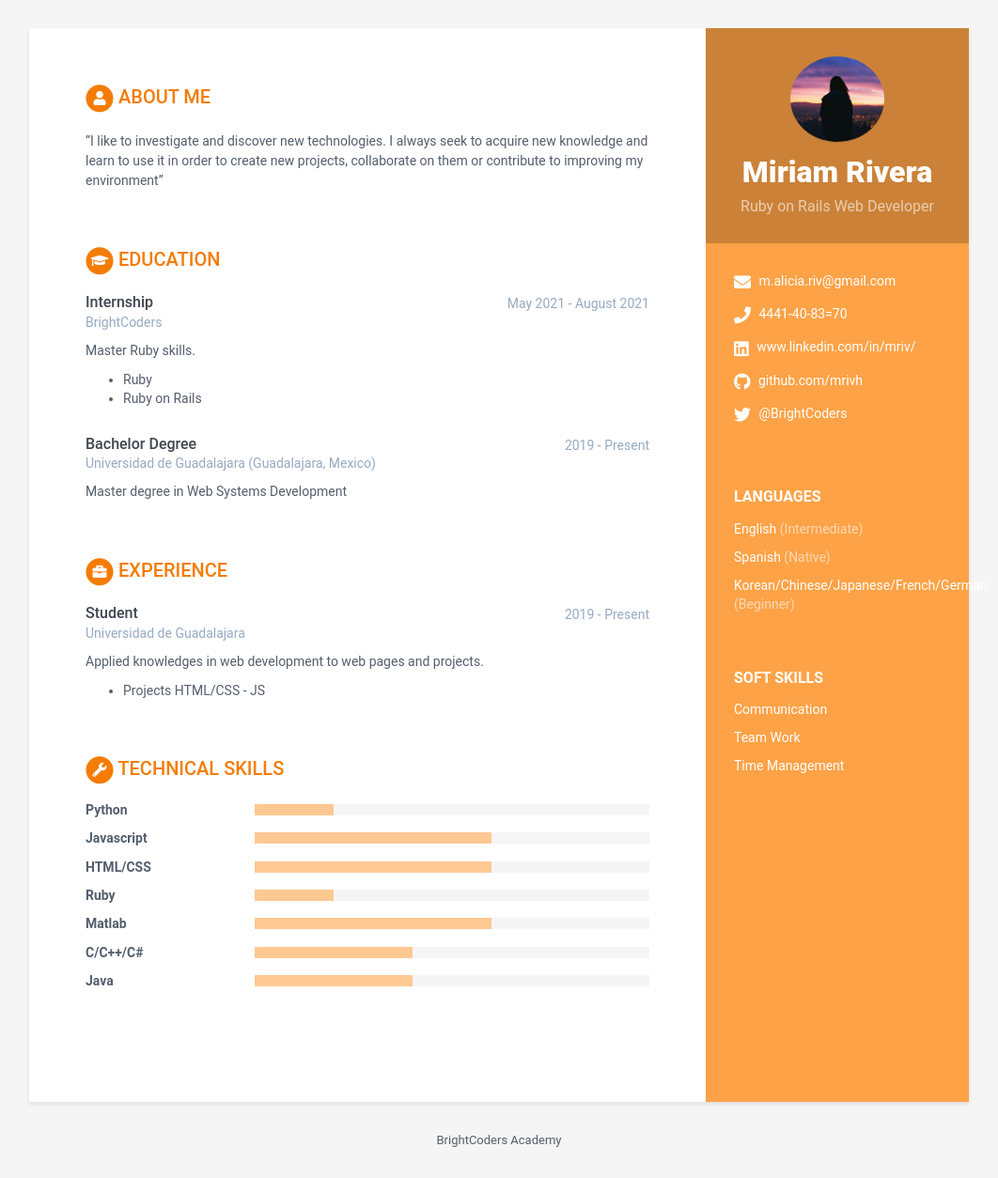
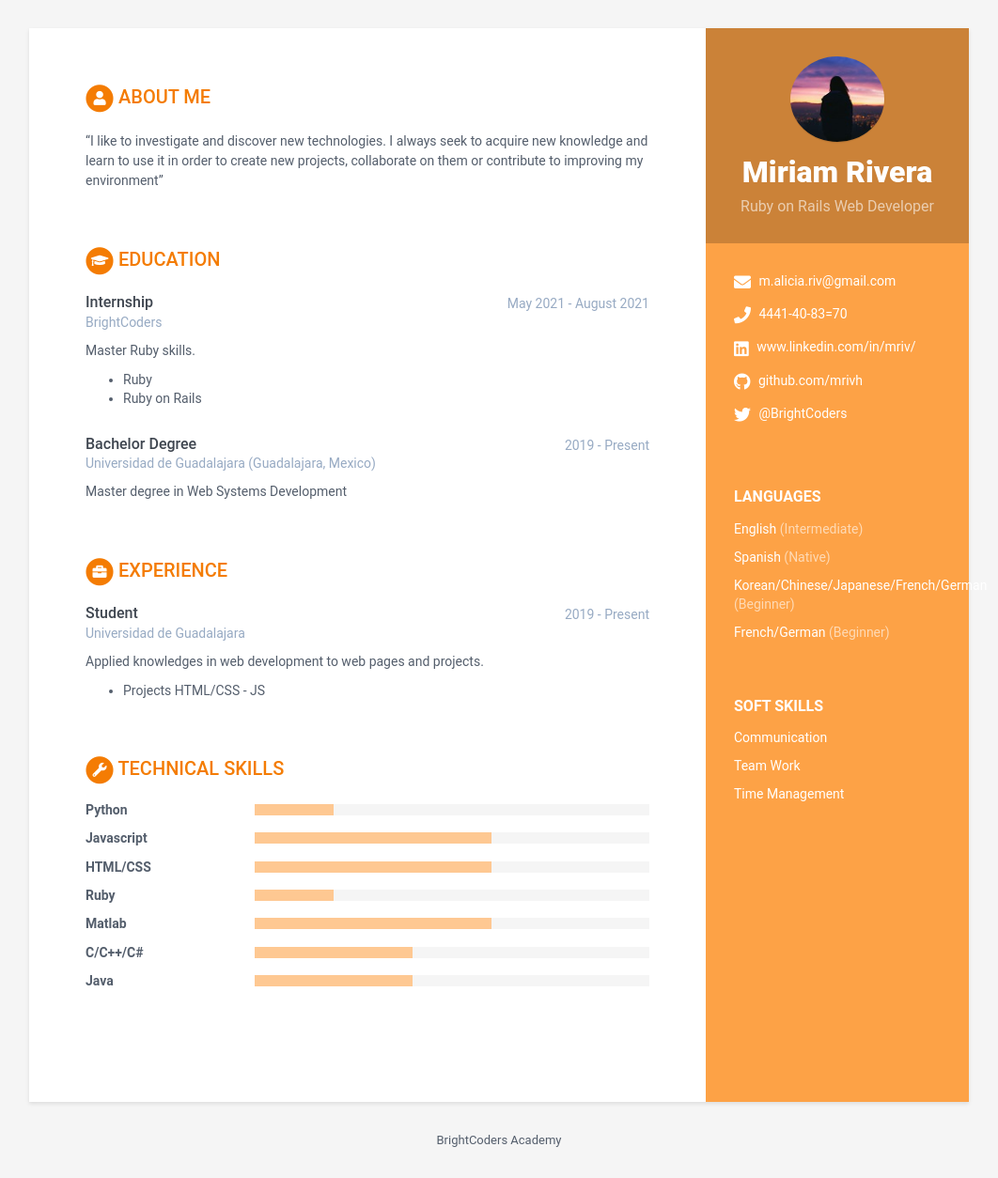
Before and after one commit to BC-MAY-21-ROR/kata-04-resume-mrivh, a Jekyll site: the page built from index.html, in a window 1280 px wide. Shown: the whole page at 94% size, without its empty margins (109-1171 px from the left). Built offline with Jekyll 4.4.1, drawn with Linux system fonts in a browser that asks for light colours.

Commit message:
Update data.yml

```diff
--- a/_data/data.yml
+++ b/_data/data.yml
@@ -33,6 +33,9 @@ sidebar:
       level: Native # Utiliza el resultado de tu examen oficial, o el nivel de acuerdo al modelo Dreyfus
 
     - idiom: Korean/Chinese/Japanese/French/German
+      level: Beginner
+
+    - idiom: French/German
       level: Beginner
 
   # Registra aquí tus soft skills. Agrega o elimina según sea necesario
```
